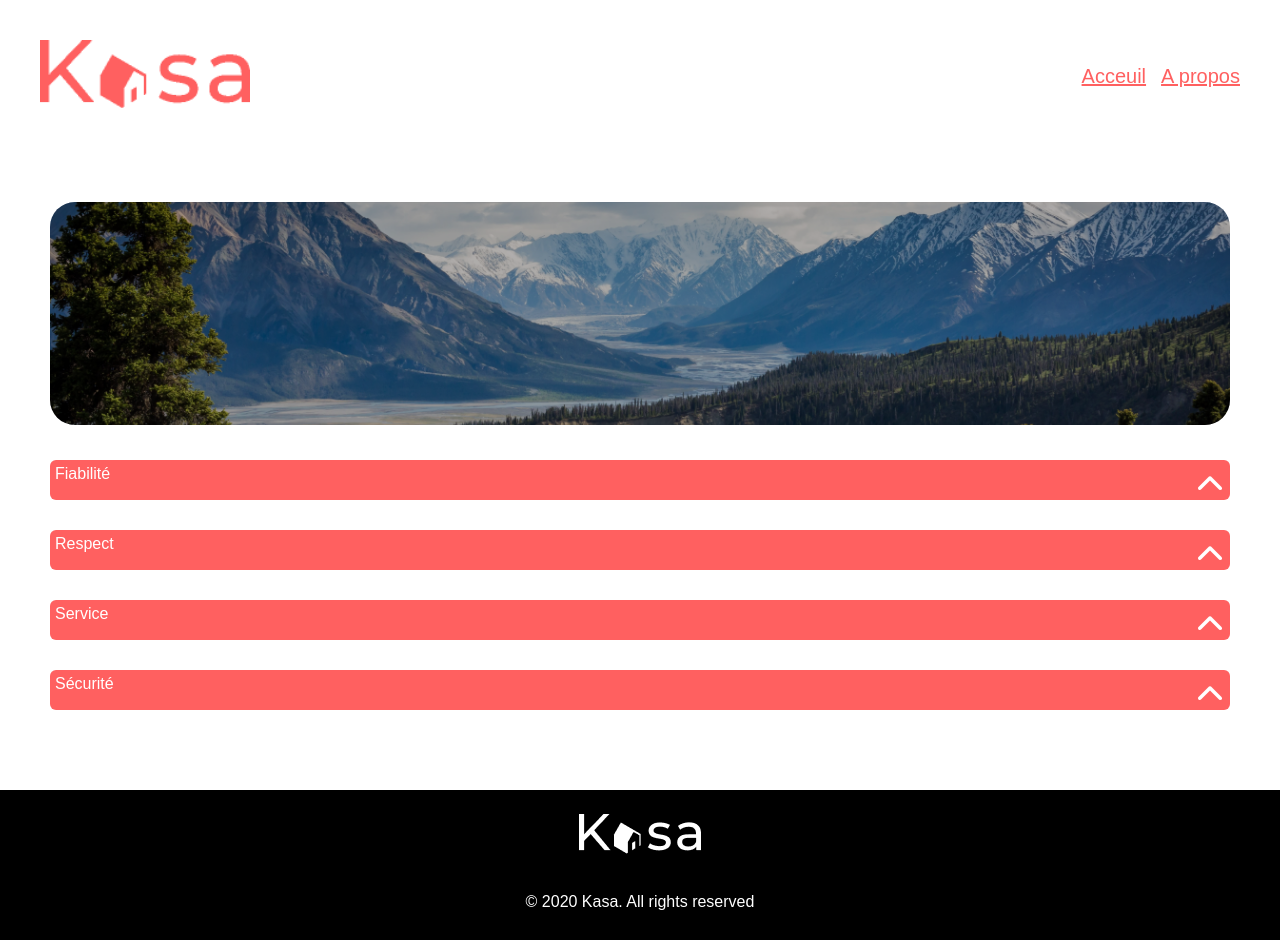
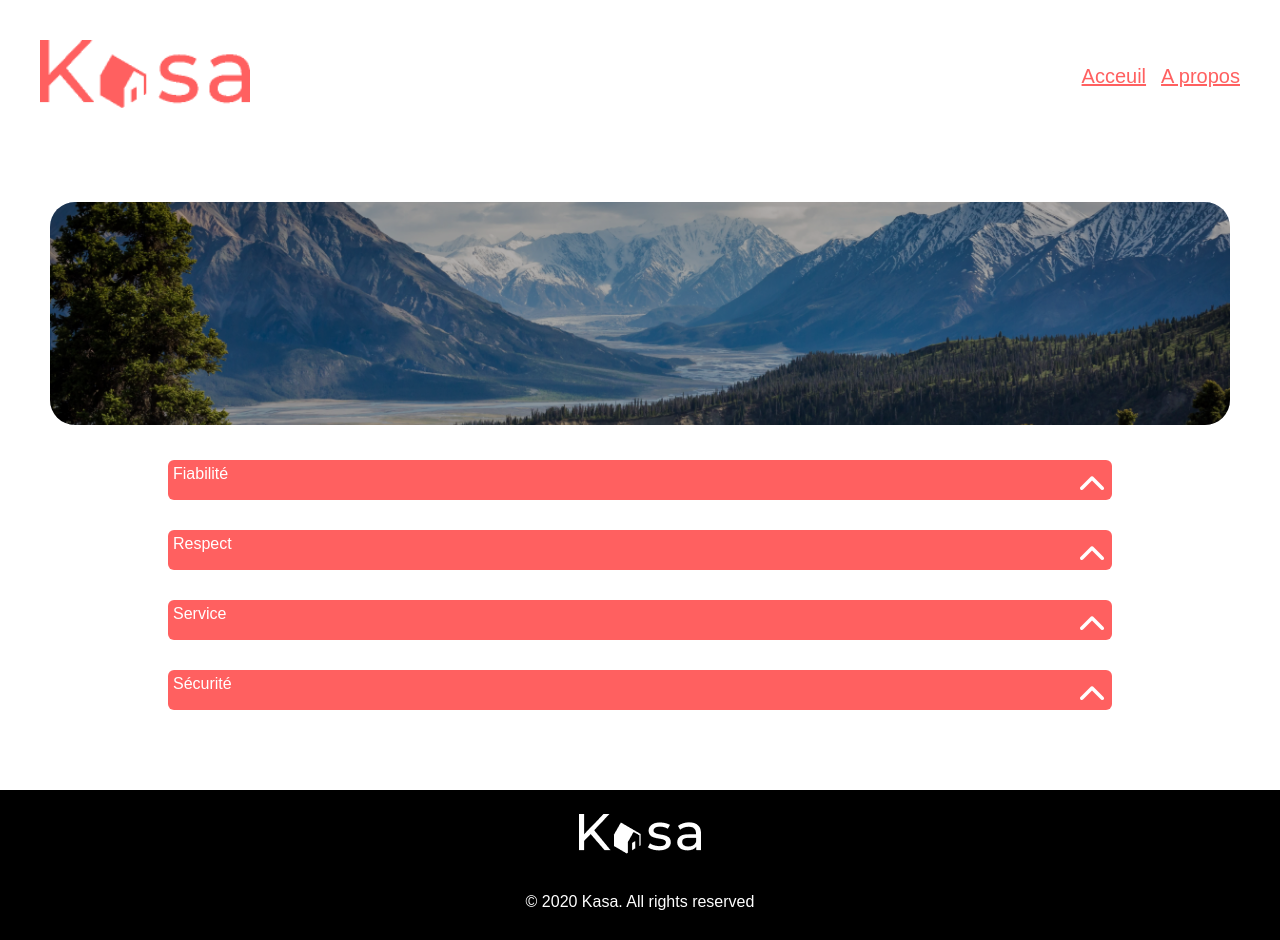
Before and after one commit to berenisse1/my-app, a React (Create React App) app: page /a-propos in a window 1280 px wide. Built offline with nearby package versions, Linux system fonts and the light colour scheme.

Commit message:
collapse about style update

```diff
--- a/src/pages/About/About.jsx
+++ b/src/pages/About/About.jsx
@@ -5,6 +5,7 @@ import Footer from "../../components/Footer/Footer";
 import bannerAbout from "../../assets/bannerAbout.png";
 import Collapse from "../../components/Collapse/Collapse";
 import collapseAbout from "../../data/collapseAbout.json";
+import "../../styles/About.css";
 
 
 
@@ -15,9 +16,12 @@ function About(){
         <Header />
             <main>
                 <Banner image={bannerAbout}/>
-                {collapseAbout.map((collapse)=>
-                    <Collapse title={collapse.title} text={collapse.text} key={collapse.id} />
-                )}
+                <div className="collapse-about">
+                    {collapseAbout.map((collapse)=>
+                        <Collapse title={collapse.title} text={collapse.text} key={collapse.id} />
+                    )}
+                </div>
+
             </main>
         <Footer/>
         </>
--- a/src/styles/About.css
+++ b/src/styles/About.css
@@ -0,0 +1,8 @@
+@media (min-width: 1024px){
+    .collapse-about{
+        width: 80%;
+        margin: 30px auto;
+    }
+
+
+}
```
